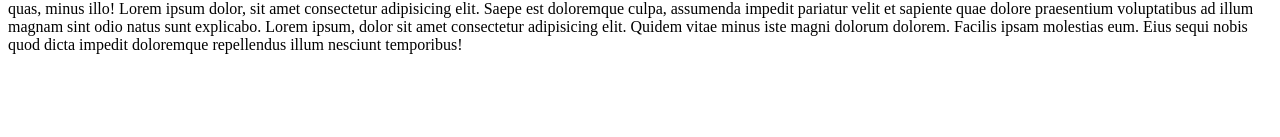
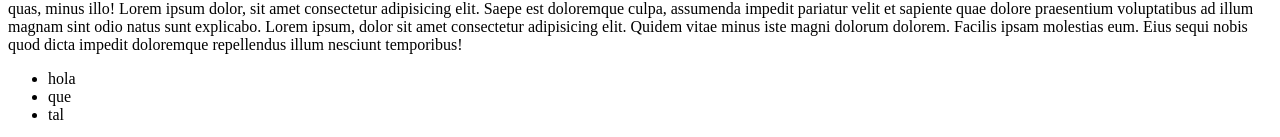
Before and after one commit to byjorge19/JorgeMu--DAMChacon, a plain HTML site: page index.html in a window 1280 px wide. Shown: the part 1630-1767 px from the top of the page. Before the commit the page ends 1700 px from the top, so only its background shows below. Drawn offline with Linux system fonts and the light colour scheme.

Commit message:
añadido lista nueva

```diff
--- a/index.html
+++ b/index.html
@@ -77,6 +77,12 @@
 
 
     </P>
+
+    <ul>
+        <li>hola</li>
+        <li>que</li>
+        <li>tal</li>
+    </ul>
 </body>
 
 </html>
```
